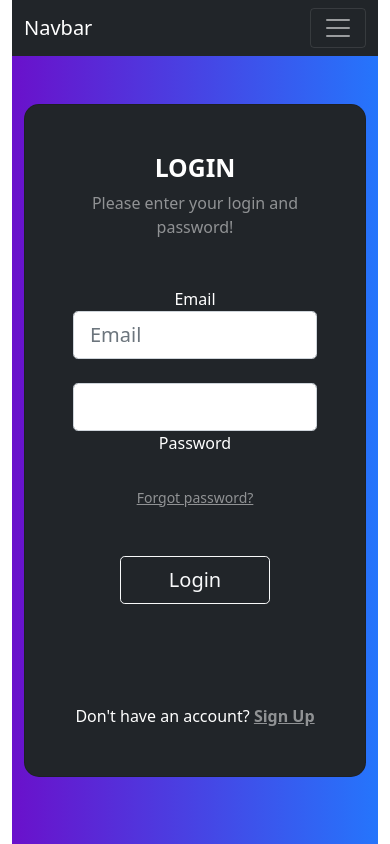
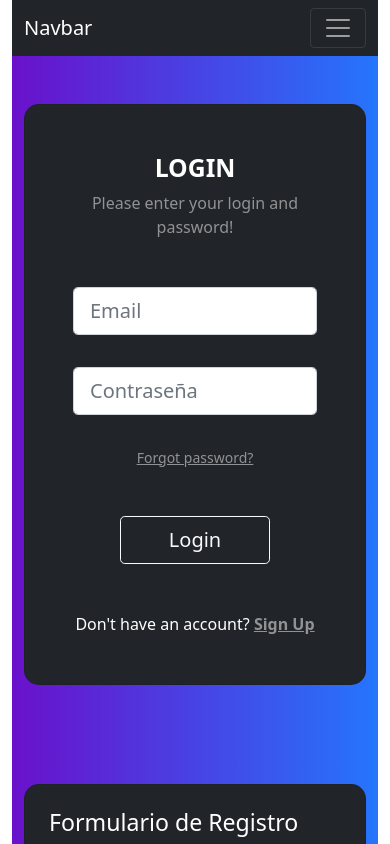
Before and after one commit to delvalj/ProyectoFinal-DelVal, a Vue app: page / in a window 390 px wide. Shown: the top 844 px of the page. Built offline with nearby package versions, Linux system fonts and the light colour scheme.

Commit message:
validaciones login

```diff
--- a/src/components/Login.vue
+++ b/src/components/Login.vue
@@ -11,51 +11,49 @@
                 <h2 class="fw-bold mb-2 text-uppercase">Login</h2>
                 <p class="text-white-50 mb-5">Please enter your login and password!</p>
 
-                <b-form @submit.stop.prevent="onSubmit">
-                  <b-form-group id="example-input-group-1" label="Email" label-for="example-input-1">
+                <b-form @submit.prevent="handleSubmit">
 
-                    <b-form-input class="form-control form-white mb-4 form-control-lg "
-                                  placeholder="Email"
-                                  id="email"
-                                  name="email"
-                                  v-model="$v.form.email.$model"
-                                  :state="validateEmail('email')"
-                                 >
-<!--                      <input type="email" id="typeEmailX" class="form-control form-control-lg"/>-->
-<!--                      <label class="form-label" for="typeEmailX">Email</label>-->
-                    </b-form-input>
+                  <div class="col-md-12 mb-4 mt-4 pb-2">
+                    <div class="form-group">
+                      <input type="email"
+                             placeholder="Email"
+                             v-model="user.email"
+                             id="logInEmail" name="logInEmail"
+                             class="form-control form-control-lg"
+                             :class="{ 'is-invalid': submitted && $v.user.email.$error }"/>
+                      <div v-if="submitted && $v.user.email.$error" class="invalid-feedback">
+                        <span v-if="!$v.user.email.required">Email Incompleto</span>
+                        <span v-if="!$v.user.email.email">Email is invalid</span>
+                      </div>
+                    </div>
+                  </div>
 
-                    <b-form-invalid-feedback
-                        id="input-1-live-feedback"
-                    > Ingrese un Email con el formato (yyy@yy.co)
-                    </b-form-invalid-feedback>
+                  <div class="form-group col-md-12 mb-4 mt-4 pb-2">
+                    <input type="password"
+                           v-model="user.password"
+                           placeholder="Contraseña"
+                           id="logInpassword" name="logInpassword"
+                           class="form-control form-control-lg"
+                           :class="{ 'is-invalid': submitted && $v.user.password.$error }"/>
+                    <div v-if="submitted && $v.user.password.$error" class="invalid-feedback">
+                      <span v-if="!$v.user.password.required">Completar Contraseña</span>
+                      <span v-if="!$v.user.password.minLength">La contraseña debe tener al menos 6 caracteres.</span>
+                    </div>
+                  </div>
+
+                  <p class="small mb-5 pb-lg-2"><a class="text-white-50" href="#!">Forgot password?</a></p>
+
+                  <button class="btn btn-outline-light btn-lg px-5" type="submit">Login</button>
+
+                </b-form>
 
 
 
-
-
-
-<!--                    <b-button type="submit" variant="primary">Login</b-button>-->
-
-
-                    <div class="form-outline form-white mb-4">
-                      <input type="password" id="typePasswordX" class="form-control form-control-lg"/>
-                      <label class="form-label" for="typePasswordX">Password</label>
-                    </div>
-
-
-                  </b-form-group>
-                </b-form>
-
-                <p class="small mb-5 pb-lg-2"><a class="text-white-50" href="#!">Forgot password?</a></p>
-
-                <button class="btn btn-outline-light btn-lg px-5" type="submit">Login</button>
-
-                <div class="d-flex justify-content-center text-center mt-4 pt-1">
-                  <a href="#!" class="text-white"><i class="fab fa-facebook-f fa-lg"></i></a>
-                  <a href="#!" class="text-white"><i class="fab fa-twitter fa-lg mx-4 px-2"></i></a>
-                  <a href="#!" class="text-white"><i class="fab fa-google fa-lg"></i></a>
-                </div>
+<!--                <div class="d-flex justify-content-center text-center mt-4 pt-1">-->
+<!--                  <a href="#!" class="text-white"><i class="fab fa-facebook-f fa-lg"></i></a>-->
+<!--                  <a href="#!" class="text-white"><i class="fab fa-twitter fa-lg mx-4 px-2"></i></a>-->
+<!--                  <a href="#!" class="text-white"><i class="fab fa-google fa-lg"></i></a>-->
+<!--                </div>-->
 
               </div>
 
@@ -75,49 +73,45 @@
 
 <script>
 import {validationMixin} from "vuelidate";
-import {required, minLength, email} from "vuelidate/lib/validators";
+import {required, minLength, email, sameAs} from "vuelidate/lib/validators";
 
 export default {
   name: "Login",
   mixins: [validationMixin],
   data() {
     return {
-      form: {
-        name: null,
-        email: null
-      }
+      user: {
+        firstName: "",
+        lastName: "",
+        email: "",
+        password: "",
+        confirmPassword: "",
+        birthday: ""
+      },
+      submitted: false
     };
   },
   validations: {
-    form: {
-      name: {
-        required,
-        minLength: minLength(3)
-      },
-      email: {
-        required,
-        minLength: minLength(3),
-        email
-      },
+    user: {
+      firstName: {required},
+      lastName: {required},
+      email: {required, email},
+      password: {required, minLength: minLength(6)},
+      confirmPassword: {required, sameAsPassword: sameAs('password')},
+      birthday: {required}
     }
   },
   methods: {
-    validateState(name) {
-      const {$dirty, $error} = this.$v.form[name];
-      return $dirty ? !$error : null;
-    },
-    validateEmail(email) {
-      const {$dirty, $error} = this.$v.form[email];
-      return $dirty ? !$error : null;
-    },
+    handleSubmit() {
+      this.submitted = true;
 
-
-    onSubmit() {
-      this.$v.form.$touch();
-      if (this.$v.form.$anyError) {
+      // stop here if form is invalid
+      this.$v.$touch();
+      if (this.$v.$invalid) {
         return;
       }
-      alert("Form submitted!");
+
+      alert("SUCCESS!! :-)\n\n" + JSON.stringify(this.user));
     }
   }
 };
--- a/src/components/Register.vue
+++ b/src/components/Register.vue
@@ -8,7 +8,7 @@
           <div class="card bg-dark text-white shadow-2-strong card-registration" style="border-radius: 15px;">
 
             <div class="card-body p-4 p-md-5">
-              <h3 class="mb-4 pb-2 pb-md-0 mb-md-5">Registration Form</h3>
+              <h3 class="mb-4 pb-2 pb-md-0 mb-md-5">Formulario de Registro</h3>
 
               <form @submit.prevent="handleSubmit">
 
@@ -97,14 +97,14 @@
                            :class="{ 'is-invalid': submitted && $v.user.confirmPassword.$error }"/>
                     <div v-if="submitted && $v.user.confirmPassword.$error" class="invalid-feedback">
                       <span v-if="!$v.user.confirmPassword.required">Completar Repetir contraseña</span>
-                      <span v-else-if="!$v.user.confirmPassword.sameAsPassword">Las contraseñas deben coincidir!</span>
+                      <span v-else-if="!$v.user.confirmPassword.sameAsPassword">Las Contraseñas Deben Coincidir</span>
                     </div>
                   </div>
 
                 </div>
 
                 <div class="mt-4 pt-2">
-                  <input class="btn btn-primary btn-lg" type="submit" value="Submit"/>
+                  <input class="btn btn-primary btn-lg" type="submit" value="Registrar"/>
                 </div>
 
               </form>
```
